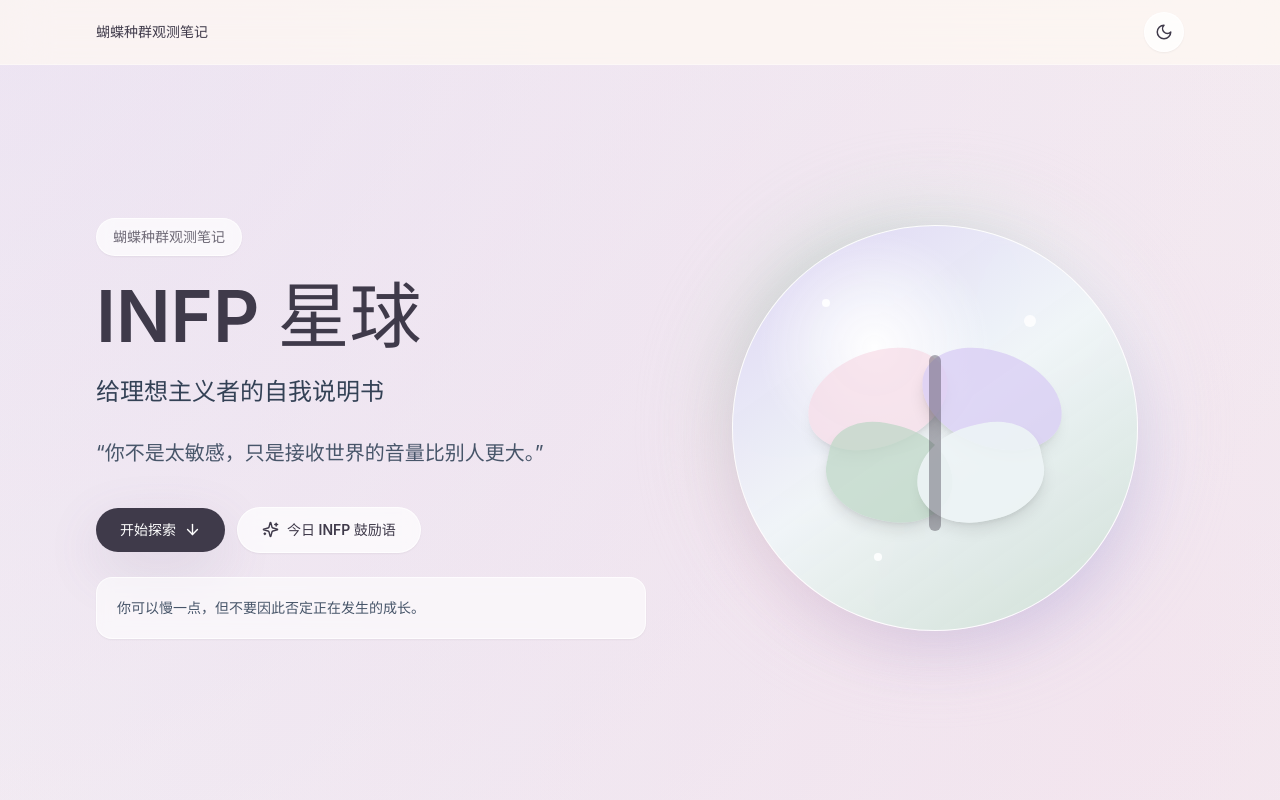
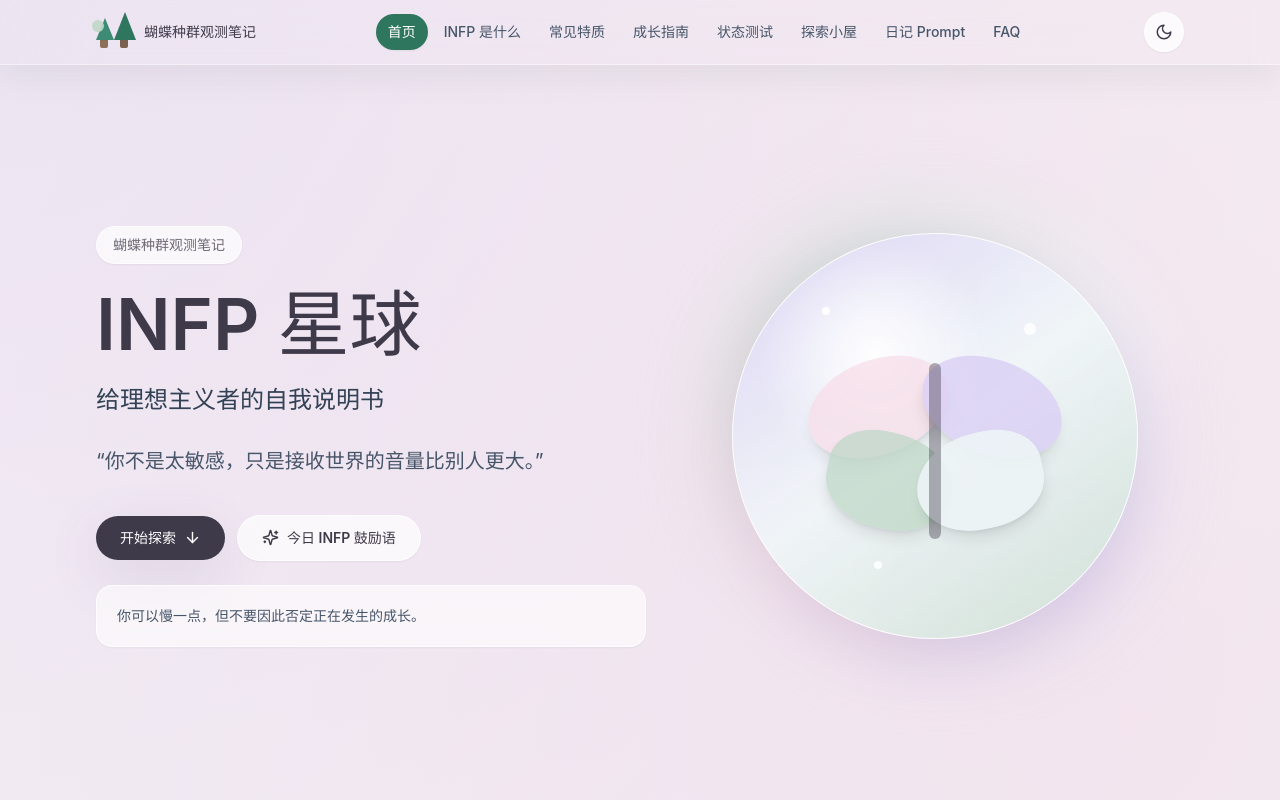
Before and after one commit to melonfly34-beep/butterfly-infp, a React (Vite) app: page / in a window 1280 px wide. Shown: the top 800 px of the page. Built offline with nearby package versions, Linux system fonts and the light colour scheme.

Commit message:
Add responsive glass navigation

```diff
--- a/src/App.jsx
+++ b/src/App.jsx
@@ -7,20 +7,13 @@ import TestLinks from './components/TestLinks.jsx';
 import JournalPrompts from './components/JournalPrompts.jsx';
 import FAQ from './components/FAQ.jsx';
 import Footer from './components/Footer.jsx';
-import ThemeToggle from './components/ThemeToggle.jsx';
+import Navbar from './components/Navbar.jsx';
 
 function App() {
   return (
     <div className="min-h-screen overflow-hidden bg-[radial-gradient(circle_at_top_left,_rgba(216,205,244,0.46),_transparent_31%),radial-gradient(circle_at_88%_12%,_rgba(247,220,231,0.55),_transparent_28%),linear-gradient(135deg,_#fffaf2_0%,_#eef4f7_48%,_#f8edf3_100%)] text-ink transition-colors dark:bg-[radial-gradient(circle_at_top_left,_rgba(94,86,145,0.34),_transparent_33%),radial-gradient(circle_at_84%_8%,_rgba(115,79,116,0.22),_transparent_30%),linear-gradient(135deg,_#101421_0%,_#151b2b_52%,_#1d2131_100%)] dark:text-slate-100">
-      <div className="fixed inset-x-0 top-0 z-50 border-b border-white/40 bg-cream/70 backdrop-blur-xl dark:border-white/10 dark:bg-slate-950/50">
-        <div className="mx-auto flex max-w-6xl items-center justify-between px-5 py-3 sm:px-6 lg:px-8">
-          <a href="#top" className="focus-ring rounded-full text-sm font-semibold tracking-normal text-ink dark:text-white">
-            蝴蝶种群观测笔记
-          </a>
-          <ThemeToggle />
-        </div>
-      </div>
-      <main id="top" className="pt-14">
+      <Navbar />
+      <main className="pt-16">
         <Hero />
         <WhatIsINFP />
         <Traits />
--- /dev/null
+++ b/src/components/Navbar.jsx
@@ -0,0 +1,149 @@
+import { Menu, X } from 'lucide-react';
+import { useEffect, useState } from 'react';
+import ThemeToggle from './ThemeToggle.jsx';
+
+const navItems = [
+  { label: '首页', href: '#top' },
+  { label: 'INFP 是什么', href: '#what-is-infp' },
+  { label: '常见特质', href: '#traits' },
+  { label: '成长指南', href: '#growth-guide' },
+  { label: '状态测试', href: '#daily-state-test' },
+  { label: '探索小屋', href: '#test-links' },
+  { label: '日记 Prompt', href: '#journal-prompts' },
+  { label: 'FAQ', href: '#faq' },
+];
+
+function ForestMark() {
+  return (
+    <span className="relative flex h-8 w-10 items-end justify-center" aria-hidden="true">
+      <span className="absolute bottom-0 left-1 h-3 w-2 rounded-sm bg-[#8b6f58] dark:bg-[#9f816a]" />
+      <span className="absolute bottom-2 left-0 h-0 w-0 border-x-[9px] border-b-[22px] border-x-transparent border-b-[#3d8b74] dark:border-b-[#6db29a]" />
+      <span className="absolute bottom-0 right-2 h-3 w-2 rounded-sm bg-[#7a604e] dark:bg-[#9f816a]" />
+      <span className="absolute bottom-2 right-0 h-0 w-0 border-x-[11px] border-b-[28px] border-x-transparent border-b-[#2f765f] dark:border-b-[#83c0a9]" />
+      <span className="absolute right-8 top-1 h-3 w-3 rounded-full bg-sage/90 dark:bg-sage/70" />
+    </span>
+  );
+}
+
+function Navbar() {
+  const [isOpen, setIsOpen] = useState(false);
+  const [activeHref, setActiveHref] = useState('#top');
+
+  useEffect(() => {
+    const topLevelSections = Array.from(document.querySelectorAll('main > .section-shell'));
+    navItems.forEach((item, index) => {
+      if (!document.querySelector(item.href) && topLevelSections[index]) {
+        topLevelSections[index].id = item.href.slice(1);
+      }
+    });
+
+    const sections = navItems
+      .map((item) => document.querySelector(item.href))
+      .filter(Boolean);
+
+    const observer = new IntersectionObserver(
+      (entries) => {
+        const visible = entries
+          .filter((entry) => entry.isIntersecting)
+          .sort((a, b) => b.intersectionRatio - a.intersectionRatio)[0];
+
+        if (visible) {
+          setActiveHref(`#${visible.target.id}`);
+        }
+      },
+      {
+        rootMargin: '-18% 0px -58% 0px',
+        threshold: [0.12, 0.28, 0.46, 0.64],
+      },
+    );
+
+    sections.forEach((section) => observer.observe(section));
+    return () => observer.disconnect();
+  }, []);
+
+  const handleNavClick = (event, href) => {
+    event.preventDefault();
+    const target = document.querySelector(href);
+    if (!target) return;
+
+    setIsOpen(false);
+    setActiveHref(href);
+    target.scrollIntoView({ behavior: 'smooth', block: 'start' });
+  };
+
+  const navLinkClass = (href, mobile = false) => {
+    const isActive = activeHref === href;
+    const base =
+      'focus-ring rounded-full text-sm font-medium transition hover:-translate-y-0.5';
+    const size = mobile ? 'px-4 py-3 text-left' : 'px-3 py-2';
+    const active =
+      'bg-[#2f765f] text-white shadow-sm dark:bg-sage dark:text-slate-950';
+    const inactive =
+      'text-slate-600 hover:bg-white/70 hover:text-ink dark:text-slate-300 dark:hover:bg-white/10 dark:hover:text-white';
+
+    return `${base} ${size} ${isActive ? active : inactive}`;
+  };
+
+  return (
+    <header className="fixed inset-x-0 top-0 z-50 border-b border-white/45 bg-cream/72 shadow-[0_10px_34px_rgba(90,102,94,0.10)] backdrop-blur-2xl transition-colors dark:border-white/10 dark:bg-slate-950/58 dark:shadow-[0_10px_34px_rgba(0,0,0,0.24)]">
+      <nav className="mx-auto flex max-w-6xl items-center justify-between gap-4 px-5 py-3 sm:px-6 lg:px-8" aria-label="主导航">
+        <a
+          href="#top"
+          onClick={(event) => handleNavClick(event, '#top')}
+          className="focus-ring flex shrink-0 items-center gap-2 rounded-full pr-2 text-sm font-semibold tracking-normal text-ink dark:text-white"
+        >
+          <ForestMark />
+          <span className="hidden sm:inline">蝴蝶种群观测笔记</span>
+          <span className="sm:hidden">INFP 星球</span>
+        </a>
+
+        <div className="hidden items-center gap-1 lg:flex">
+          {navItems.map((item) => (
+            <a
+              key={item.href}
+              href={item.href}
+              onClick={(event) => handleNavClick(event, item.href)}
+              className={navLinkClass(item.href)}
+              aria-current={activeHref === item.href ? 'page' : undefined}
+            >
+              {item.label}
+            </a>
+          ))}
+        </div>
+
+        <div className="flex items-center gap-2">
+          <ThemeToggle />
+          <button
+            type="button"
+            onClick={() => setIsOpen((current) => !current)}
+            className="focus-ring inline-flex h-10 w-10 items-center justify-center rounded-full border border-white/70 bg-white/75 text-ink shadow-sm transition hover:-translate-y-0.5 hover:bg-white dark:border-white/10 dark:bg-white/10 dark:text-white dark:hover:bg-white/20 lg:hidden"
+            aria-label={isOpen ? '关闭导航菜单' : '打开导航菜单'}
+            aria-expanded={isOpen}
+          >
+            {isOpen ? <X size={19} /> : <Menu size={19} />}
+          </button>
+        </div>
+      </nav>
+
+      <div
+        className={`lg:hidden ${isOpen ? 'block' : 'hidden'}`}
+      >
+        <div className="mx-auto grid max-w-6xl gap-1 px-5 pb-4 sm:px-6">
+          {navItems.map((item) => (
+            <a
+              key={item.href}
+              href={item.href}
+              onClick={(event) => handleNavClick(event, item.href)}
+              className={navLinkClass(item.href, true)}
+              aria-current={activeHref === item.href ? 'page' : undefined}
+            >
+              {item.label}
+            </a>
+          ))}
+        </div>
+      </div>
+    </header>
+  );
+}
+
+export default Navbar;
--- a/src/index.css
+++ b/src/index.css
@@ -38,7 +38,7 @@ a {
 
 @layer components {
   .section-shell {
-    @apply mx-auto w-full max-w-6xl px-5 py-16 sm:px-6 lg:px-8 lg:py-20;
+    @apply mx-auto w-full max-w-6xl scroll-mt-24 px-5 py-16 sm:px-6 lg:px-8 lg:py-20;
   }
 
   .soft-card {
```
